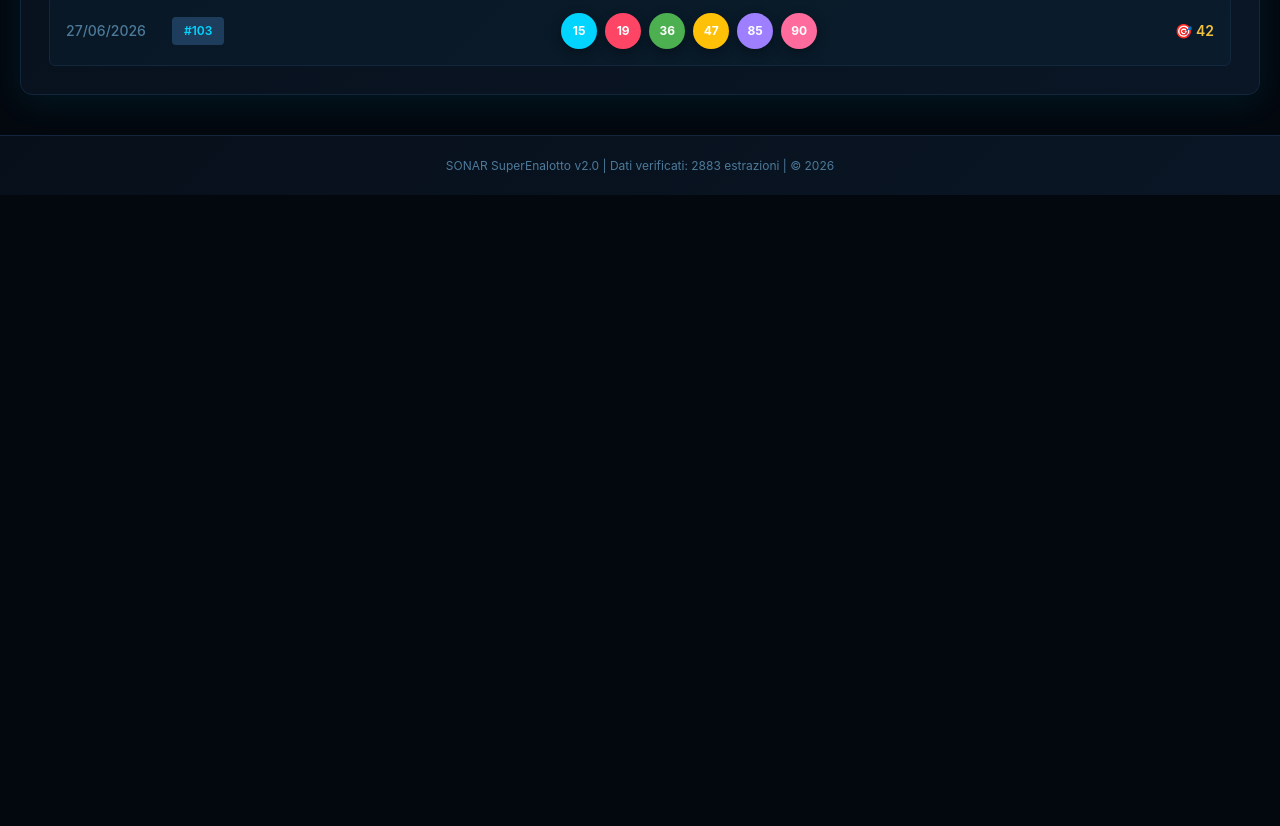
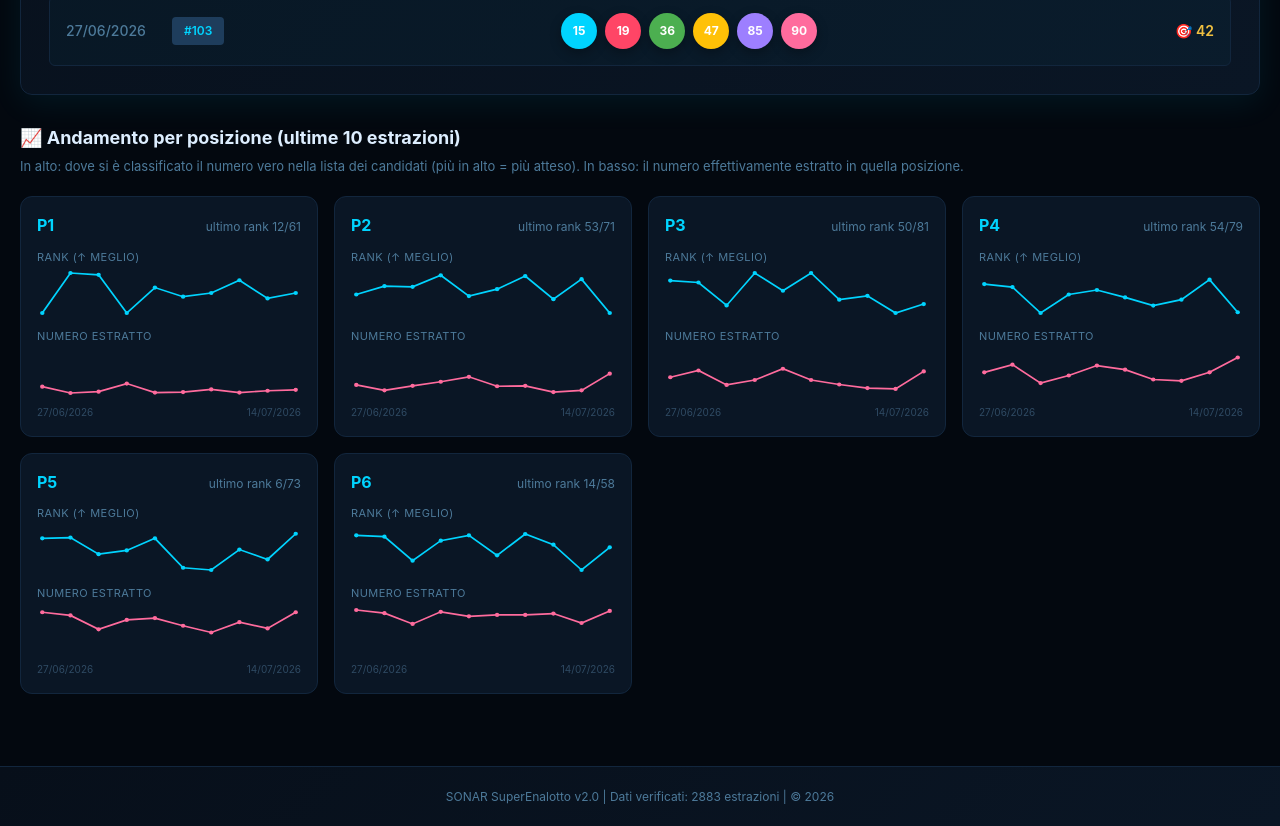
Before and after one commit to jamesnuvola/Superenalotto, a React (Vite) app: page / in a window 1280 px wide. Shown: the part 2280-3106 px from the top of the page. Before the commit the page ends 2475 px from the top, so only its background shows below. Built offline with nearby package versions, Linux system fonts and the light colour scheme.

Commit message:
Add files via upload

```diff
--- a/src/components/App.jsx
+++ b/src/components/App.jsx
@@ -3,6 +3,7 @@ import { COLORS, storage } from '../utils/constants'
 import SEED_DRAWS from '../data/draws'
 import Header from './Header'
 import Dashboard from './Dashboard'
+import PositionTrends from './PositionTrends'
 import './App.css'
 
 export default function App() {
@@ -29,7 +30,12 @@ export default function App() {
       <Header draws={draws} activeTab={activeTab} setActiveTab={setActiveTab} />
 
       <main className="app-main">
-        {activeTab === 'dashboard' && <Dashboard draws={draws} />}
+        {activeTab === 'dashboard' && (
+          <>
+            <Dashboard draws={draws} />
+            <PositionTrends draws={draws} />
+          </>
+        )}
         {activeTab === 'search' && <div style={{ padding: '40px', textAlign: 'center', color: COLORS.muted }}>🔍 Ricerca - Coming Soon</div>}
         {activeTab === 'stats' && <div style={{ padding: '40px', textAlign: 'center', color: COLORS.muted }}>📈 Statistiche - Coming Soon</div>}
         {activeTab === 'settings' && <div style={{ padding: '40px', textAlign: 'center', color: COLORS.muted }}>⚙️ Impostazioni - Coming Soon</div>}
```
